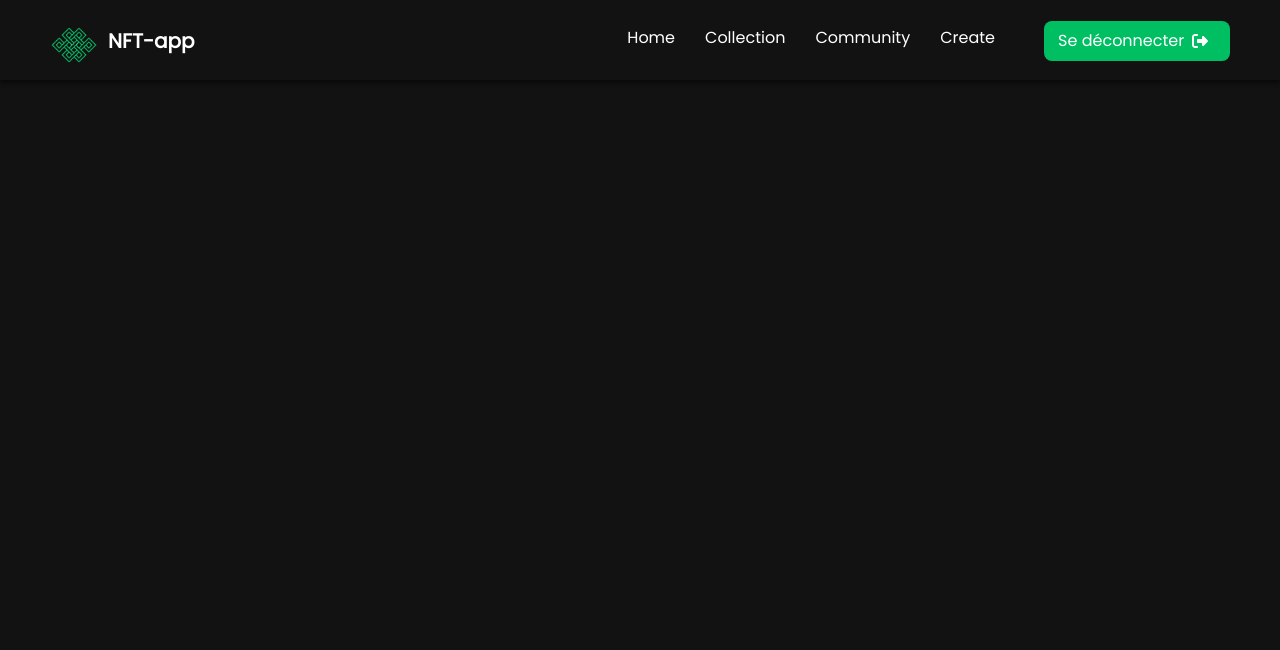
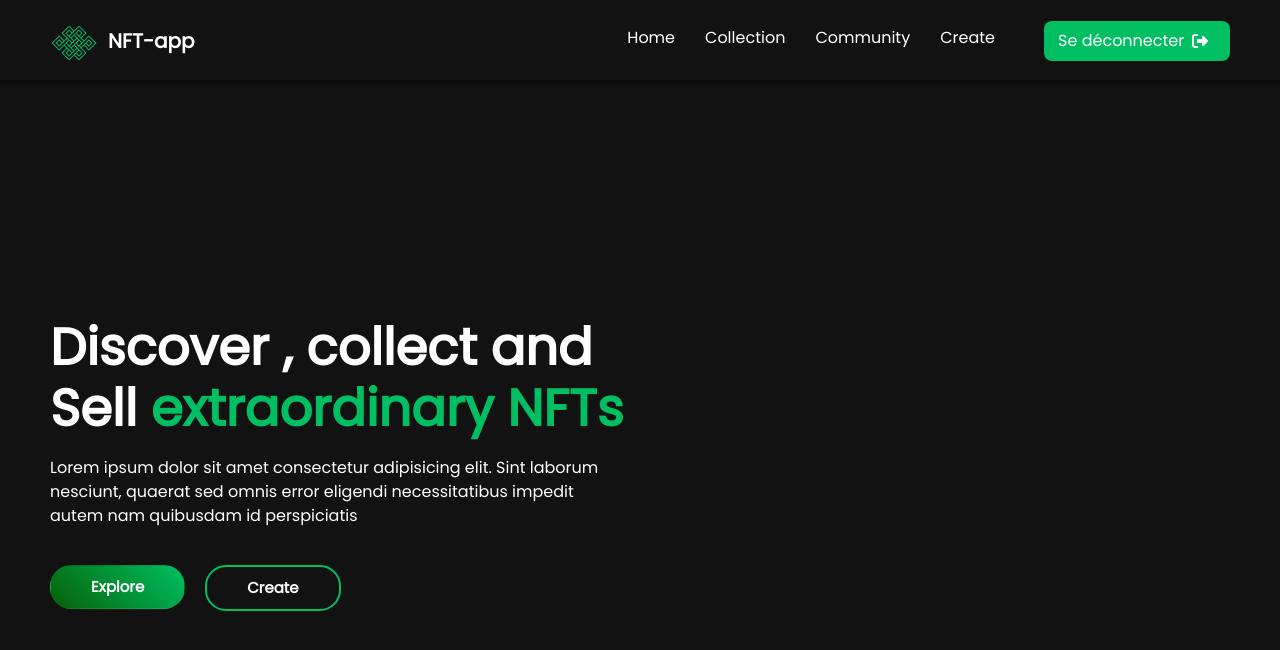
Before and after one commit to KiritoEM/NFT-app, a Next.js app: page /landing in a window 1280 px wide. Shown: the top 650 px of the page. Built offline with nearby package versions, Linux system fonts and the light colour scheme; no server answers; sample sign-in values are in the browser's storage; a web font is replaced by a local one.

Commit message:
add hero-head

```diff
--- /dev/null
+++ b/components/landing/hero/LandingHero.tsx
@@ -0,0 +1,42 @@
+const LandingHero = (): JSX.Element => {
+  const buttonArray = [
+    { label: "Explore", class: "btn-explore" },
+    { label: "Create", class: "btn-create" },
+  ];
+  return (
+    <section className="landing-hero">
+      <div className="landing-hero__container">
+        <div className="row">
+          <div className="col-6">
+            <div className="section-introduction">
+              <div className="title">
+                <h1>
+                  Discover , collect and Sell <span>extraordinary NFTs</span>
+                </h1>
+              </div>
+              <div className="subtitle mt-3">
+                <p>
+                  Lorem ipsum dolor sit amet consectetur adipisicing elit. Sint
+                  laborum nesciunt, quaerat sed omnis error eligendi
+                  necessitatibus impedit autem nam quibusdam id perspiciatis
+                </p>
+              </div>
+              <div className="button d-flex">
+                {buttonArray.map((item, index) => (
+                  <div key={index}>
+                    <button className={`btn ${item.class}`}>{item.label}</button>
+                  </div>
+                ))}
+              </div>
+            </div>
+          </div>
+          <div className="col-6">
+            <div className="section-pictures"></div>
+          </div>
+        </div>
+      </div>
+    </section>
+  );
+};
+
+export default LandingHero;
--- a/pages/landing/index.tsx
+++ b/pages/landing/index.tsx
@@ -1,11 +1,14 @@
 import Layout from "../Layout";
 import MetaHelper from "@/helper/metaHelper";
+import LandingHero from "@/components/landing/hero/LandingHero";
 
 const landing = () => {
   return (
     <Layout>
-        <MetaHelper title="Bienvenue sur NFT-app"/>
-      <section className="landing-page"></section>
+      <MetaHelper title="Bienvenue sur NFT-app" />
+      <section className="landing-page">
+        <LandingHero />
+      </section>
     </Layout>
   );
 };
--- a/styles/global.scss
+++ b/styles/global.scss
@@ -2,3 +2,4 @@
 @import "./loginPage/login.scss";
 @import "./landingPage/landing-page.scss";
 @import "./landingPage/navbar.scss";
+@import "./landingPage/landing-hero.scss";
--- /dev/null
+++ b/styles/landingPage/landing-hero.scss
@@ -0,0 +1,61 @@
+.landing-hero{
+    width: 100%;
+    height: 100vh;
+    overflow: hidden;
+    margin-top: 4rem;
+
+     &__container{
+        padding: 10px 50px 10px 50px;
+        height: 100%;
+        width: 100%;
+        display: flex;
+        align-items: center;
+
+         .section-introduction{
+
+             .title{
+                h1{
+                    color: #fff;
+                    font-weight: bold;
+                    font-size: 3.2em;
+
+                     span{
+                        color: $green;
+                     }
+                }
+             }
+
+             .subtitle{
+
+                p{
+                    color: #fff;
+                }
+             }
+
+             .button{
+                gap: 20px;
+                margin-top: 2.3rem;
+
+                .btn{
+                    padding: 10px;
+                    padding-left: 40px;
+                    padding-right: 40px;
+                    border-radius: 21px;
+                    font-size: 15px;
+                }
+
+                 .btn-explore{
+                     background-image: linear-gradient(45deg , rgb(6, 97, 6) , $green);
+                     color: #fff;
+                     font-weight: bold;
+                 }
+
+                 .btn-create{
+                    border: 2px solid $green;
+                    color: #fff;
+                    font-weight: bold;
+                 }
+             }
+         }
+     }
+}
--- a/styles/landingPage/navbar.scss
+++ b/styles/landingPage/navbar.scss
@@ -24,6 +24,7 @@
 
         img {
             width: 48px;
+            margin-top: -4px;
         }
 
         h5 {
```
Also changed, not shown: components/landing/LandingHero.tsx (deleted, +0 -8 lines).
